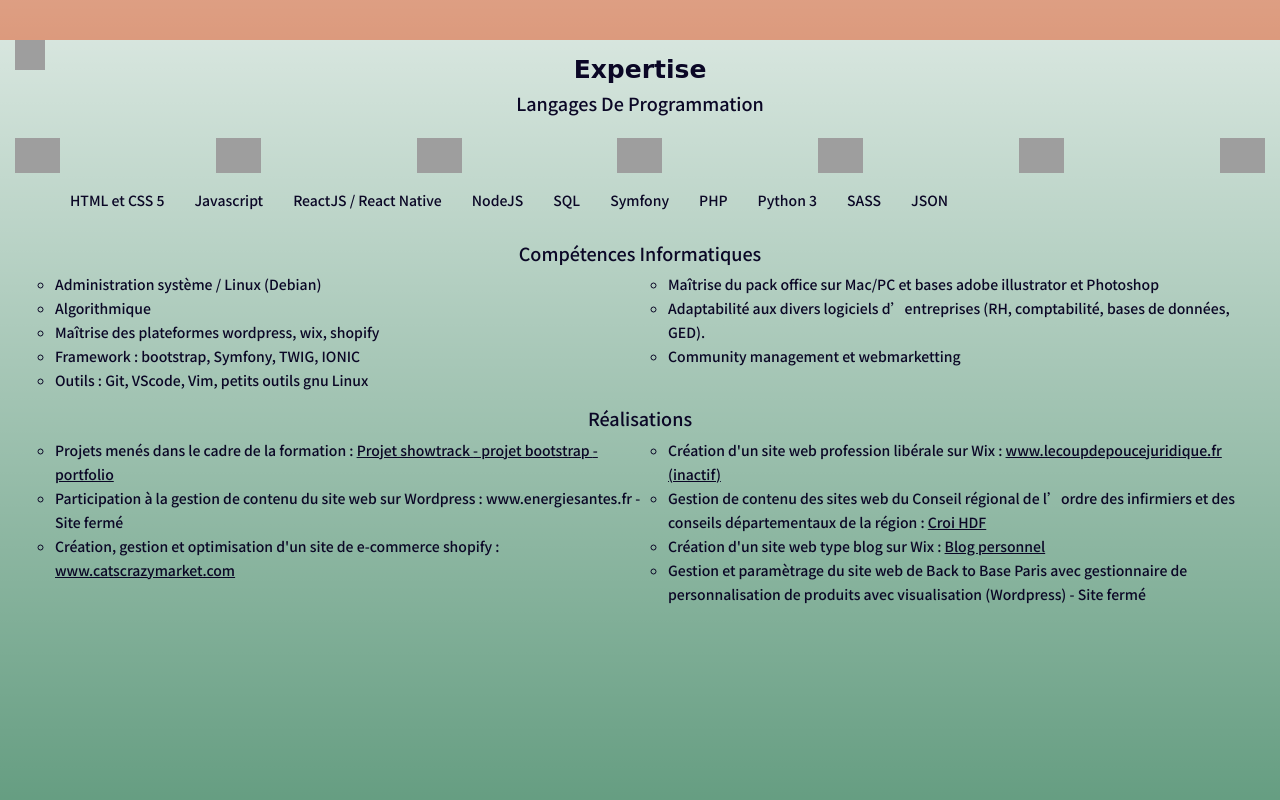
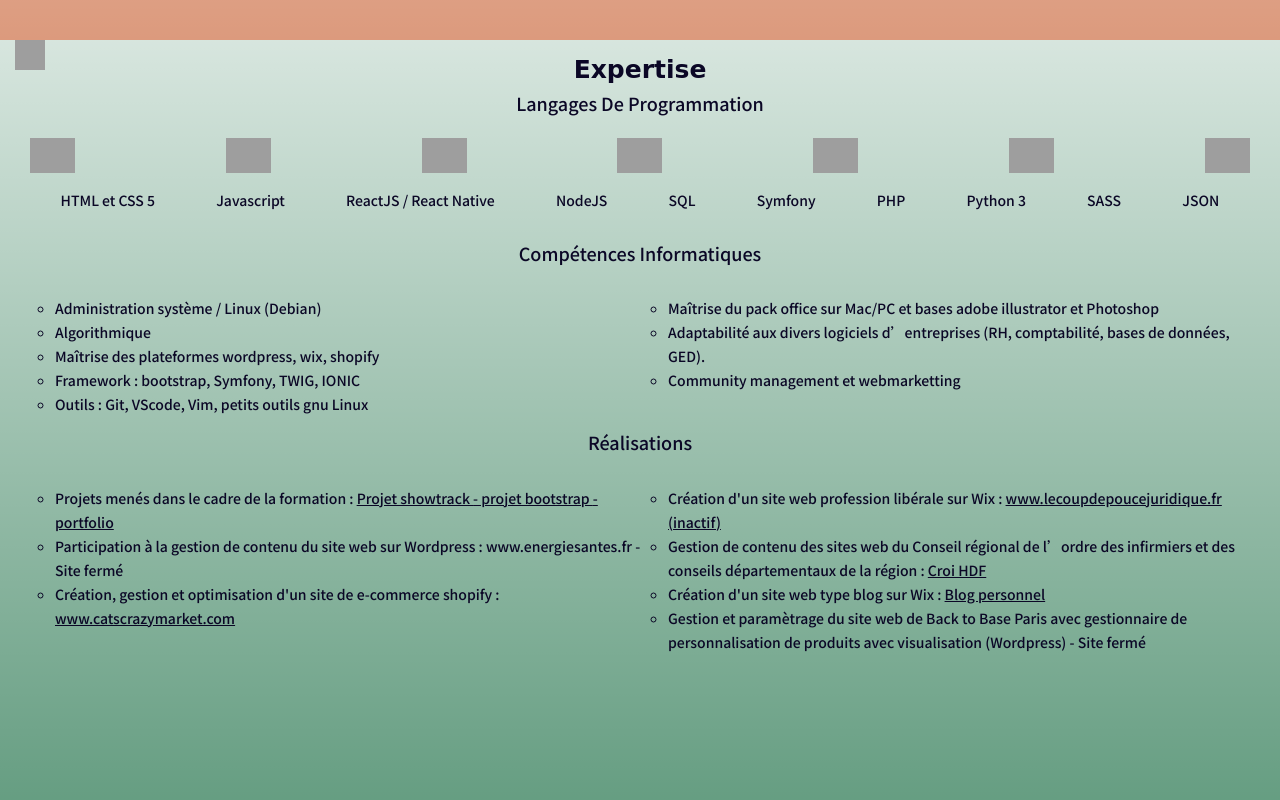
Before and after one commit to JustineMiko/jmportfolio, a website: page index.html in a window 1280 px wide. Shown: the part 1660-2460 px from the top of the page. Drawn offline with nearby package versions, Linux system fonts and the light colour scheme; files that its build step writes are made by us from their sources; grey boxes are pictures that could not be loaded; a web font is replaced by a local one.

Commit message:
ajout de code
ceci est un ajout dans le html

```diff
--- a/index.html
+++ b/index.html
@@ -85,7 +85,7 @@
       <!-- <a href="https://icons8.com/icon/PJbUknHioLyp/bureau-à-domicile">Bureau à domicile icon by Icons8</a> -->
       <h2 id="expertise">Expertise</h2>
       <h3>Langages de programmation</h3>
-      <div class="logo">
+      <div class="logo container-fluid">
         <img src="https://img.icons8.com/ios/50/000000/html-5.png" alt="HTML CSS5" class="logo__img">
         <!-- <a href="https://icons8.com/icon/23027/html-5">HTML 5 icon by Icons8</a> -->
         <img src="https://img.icons8.com/ios/50/000000/javascript-logo.png" alt="Javascript" class="logo__img">
@@ -101,7 +101,7 @@
         <img src="https://img.icons8.com/ios/50/000000/sass.png" alt="SASS" class="logo__img">
         <!-- <a href="https://icons8.com/icon/DYjckUr8cF8H/sass">Sass icon by Icons8</a> -->
       </div>
-      <ul class="langage">
+      <ul class="langage container-fluid">
         <li class="language__txt">HTML et CSS 5</li>
         <li class="language__txt">Javascript</li>
         <li class="language__txt">ReactJS / React Native</li>
@@ -114,6 +114,7 @@
         <li class="language__txt">JSON</li>
       </ul>
       <h3>Compétences informatiques</h3>
+      <br>
       <ul class="skills__txt">
         <li>Administration système / Linux (Debian)</li>
         <li>Algorithmique</li>
@@ -127,6 +128,7 @@
         <li>Community management et webmarketting</li>
       </ul>
       <h3>Réalisations</h3>
+      <br>
       <ul class="project__txt">
         <li>Projets menés dans le cadre de la formation : <a href="https://projet-showtrack.netlify.app/">Projet showtrack </a><a href="">- projet bootstrap </a><a href="">- portfolio</a></li>
         <li>Participation à la gestion de contenu du site web sur Wordpress : www.energiesantes.fr - Site fermé</li>
@@ -165,7 +167,7 @@
         <textarea name="message" id="" cols="30" rows="10" placeholder="votre message"></textarea>
         <input class="form__button" type="submit" value="Envoyer">
     </form>
-    <img class="linkedin" src="https://img.icons8.com/carbon-copy/100/000000/linkedin.png"/>
+    <a href="https://www.linkedin.com/in/justine-mikolajczak-9315b378/" target="_blank"><img class="linkedin" src="https://img.icons8.com/carbon-copy/100/000000/linkedin.png"/></a>
     <!-- <a href="https://icons8.com/icon/67673/linkedin">LinkedIn icon by Icons8</a> -->
     </div>
   </div>
```
